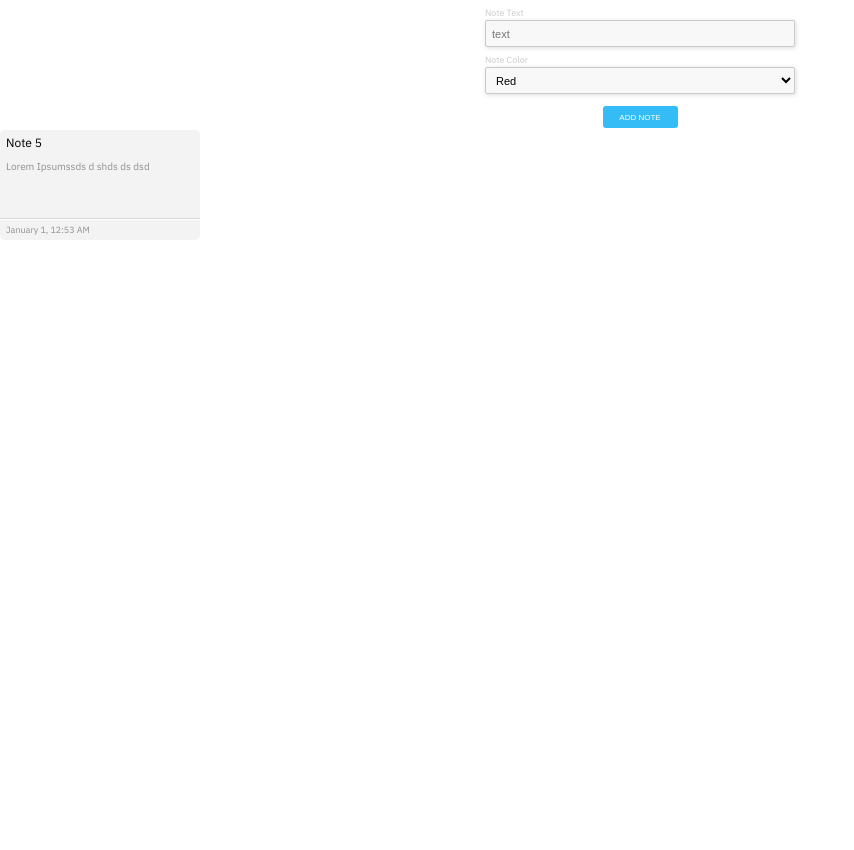
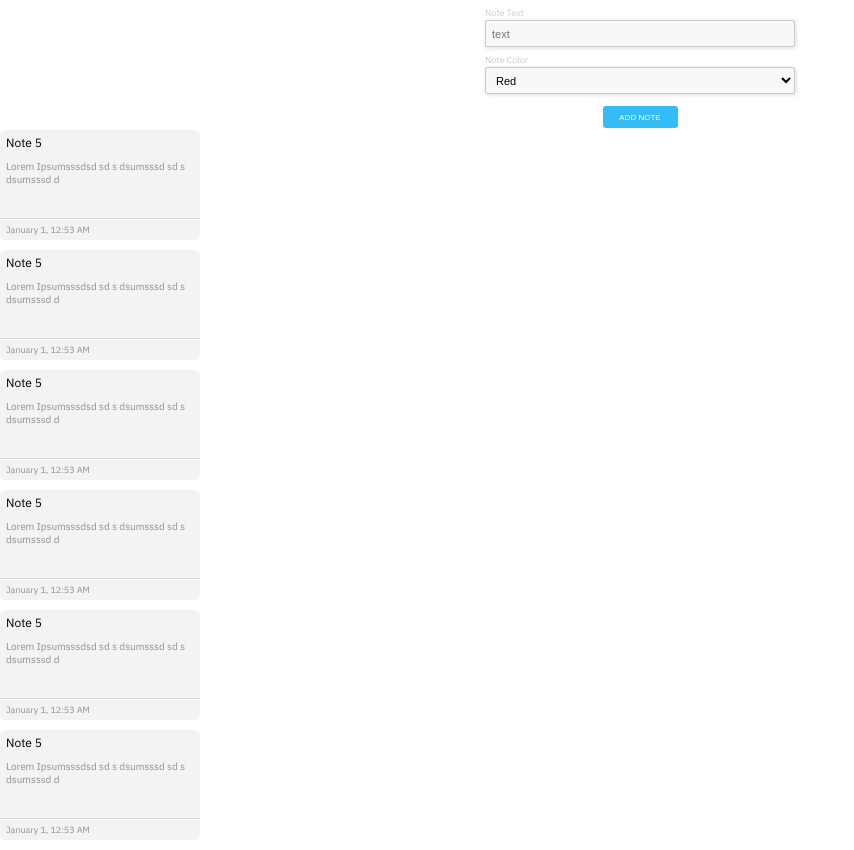
Before and after one commit to Damilolawumi/ShortPoint-Test, a React (Create React App) app: page / in a window 1280 px wide. Shown: the whole page, without its empty margins (0-854 px from the left). Before the commit the page ends 800 px from the top, so only its background shows below. Built offline with nearby package versions, Linux system fonts and the light colour scheme.

Commit message:
added inline styling

```diff
--- a/src/App.js
+++ b/src/App.js
@@ -5,14 +5,21 @@ import './App.css';
 import Notes from './Components/Notes';
 
 function App() {
+
   const [notesList, setNoteContent] = useState([
-    {color:'red', text:'Lorem Ipsumssds d shds ds dsd', id:2, date:3232324}
+    {color:'red', text:'Lorem Ipsumsssdsd sd s dsumsssd sd s dsumsssd d', id:2, date:3232324},
+    {color:'red', text:'Lorem Ipsumsssdsd sd s dsumsssd sd s dsumsssd d', id:2, date:3232324},
+    {color:'red', text:'Lorem Ipsumsssdsd sd s dsumsssd sd s dsumsssd d', id:2, date:3232324},
+    {color:'red', text:'Lorem Ipsumsssdsd sd s dsumsssd sd s dsumsssd d', id:2, date:3232324},
+    {color:'red', text:'Lorem Ipsumsssdsd sd s dsumsssd sd s dsumsssd d', id:2, date:3232324},
+    {color:'red', text:'Lorem Ipsumsssdsd sd s dsumsssd sd s dsumsssd d', id:2, date:3232324},
+
   ]);
 
   // created a function to push a newNote into notesList
   const addNote = (newNote) => {
     let notes = [...notesList];
-    notes.push(newNote)
+    notes.unshift(newNote)
     setNoteContent(notes)
   }
 
```
